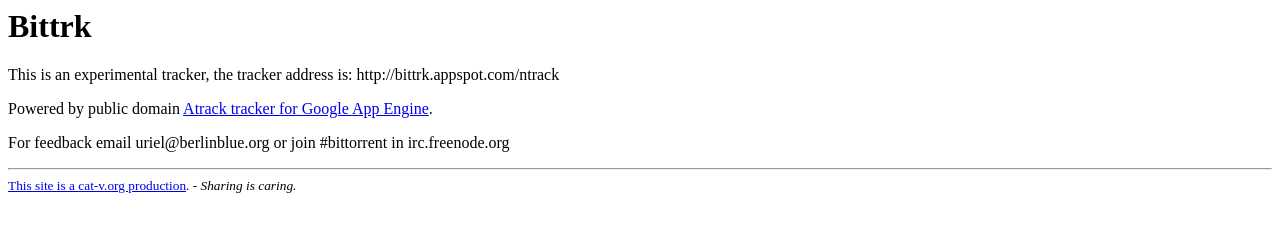
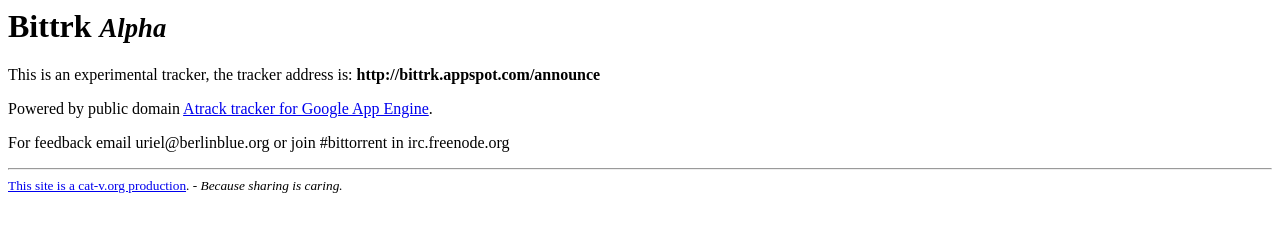
Before and after one commit to movermeyer/greyskull, a plain HTML site: page static/index.html in a window 1280 px wide. Drawn offline with Linux system fonts and the light colour scheme.

Commit message:
Updates to static main page.

```diff
--- a/static/index.html
+++ b/static/index.html
@@ -1,11 +1,14 @@
 <html>
-<head><title>Bittrk - Experimental installation of the Atrack tracker for Google App engine</title></head>
+<head>
+    <title>Bittrk - Experimental installation of the Atrack tracker for Google App engine</title>
+    <link rel="shortcut icon" href="/favicon.ico" type="image/vnd.microsoft.icon" />
+</head>
 
 <body>
 
-<h1>Bittrk</h1>
+    <h1>Bittrk <small><i>Alpha</i></small></h1>
 
-This is an experimental tracker, the tracker address is: http://bittrk.appspot.com/ntrack
+This is an experimental tracker, the tracker address is: <b>http://bittrk.appspot.com/announce</b>
 
 <p>
 
@@ -16,6 +19,6 @@
 For feedback email uriel@berlinblue.org or join #bittorrent in irc.freenode.org
 
 <hr>
-<small><a href="http://cat-v.org">This site is a cat-v.org production</a>. - <i>Sharing is caring.</i></small>
+<small><a href="http://cat-v.org">This site is a cat-v.org production</a>. - <i>Because sharing is caring.</i></small>
 </body>
 </html>
```
